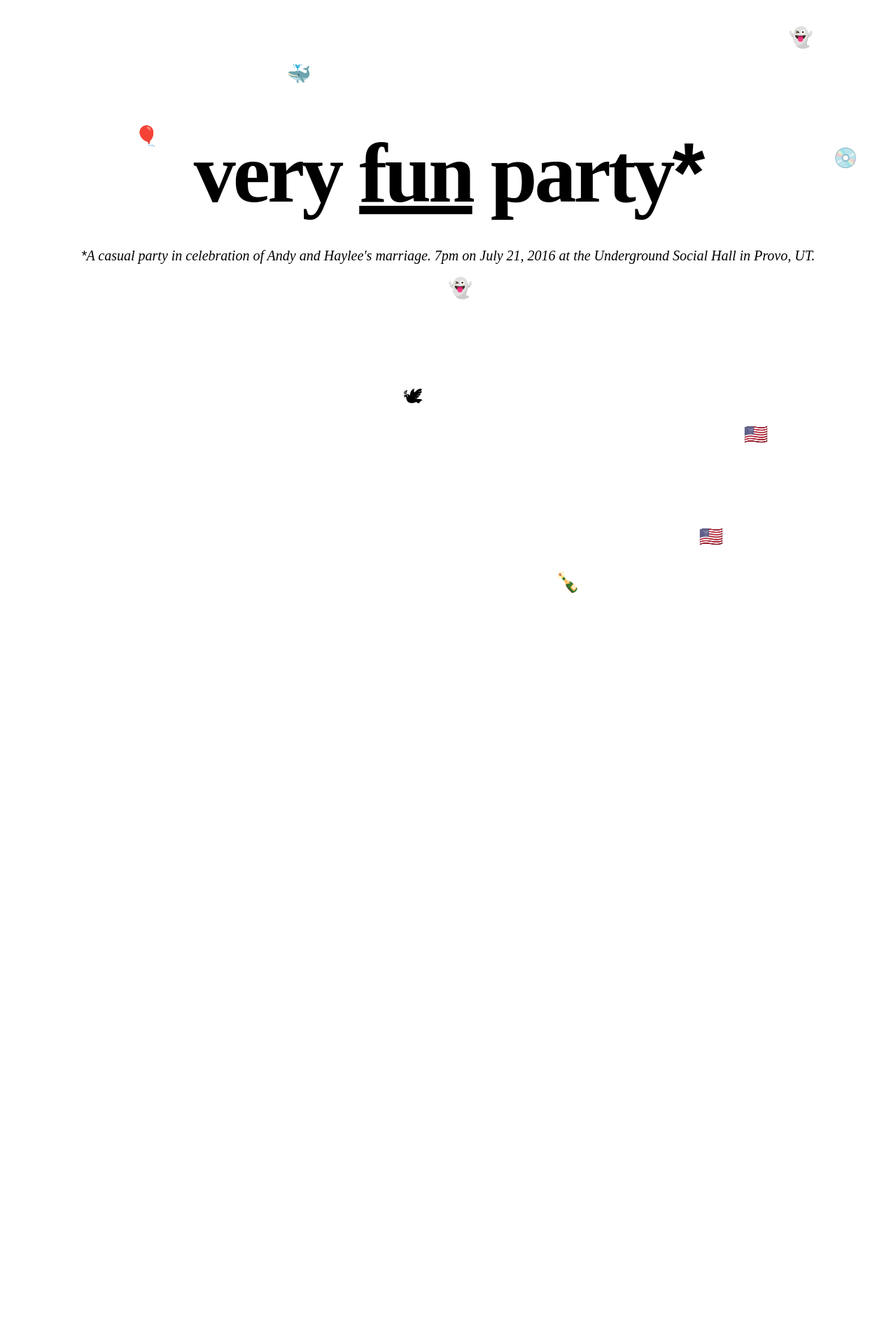
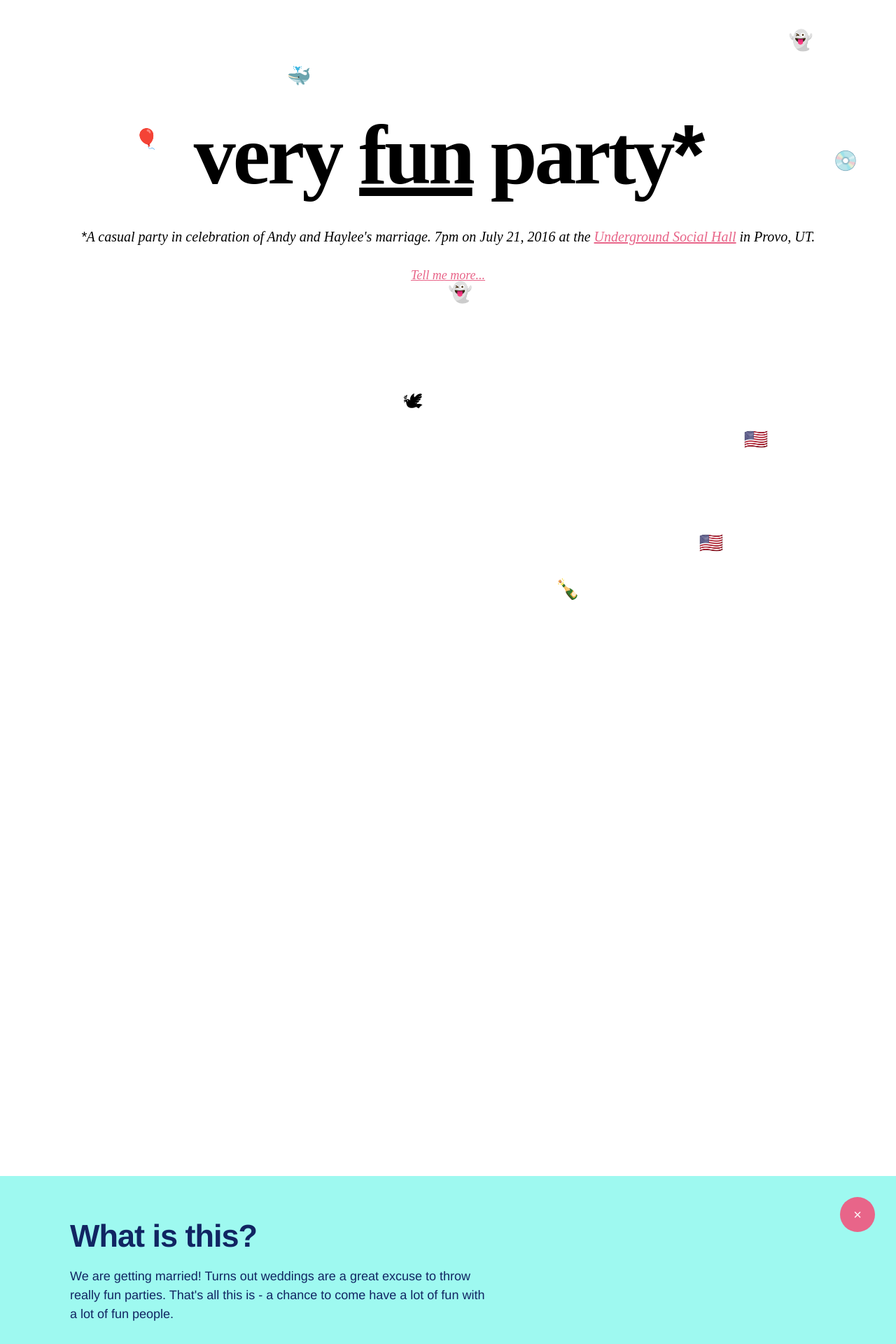
Before and after one commit to asmockler/very-fun-party, a PHP site: page /index.html in a window 1280 px wide. Shown: the part 320-2240 px from the top of the page at 70% size. Before the commit the page ends 1167 px from the top, so only its background shows below. Run offline with PHP 8.4, Linux system fonts and the light colour scheme.

Commit message:
:sparkles:

```diff
--- a/assets/index.css
+++ b/assets/index.css
@@ -1,7 +1,12 @@
+*  {
+  box-sizing: border-box;
+}
+
 html, body {
   width: 100%;
   height: 100%;
   font-family: 'Times New Roman', 'Times', serif;
+  overflow: hidden;
 }
 
 .top {
@@ -36,10 +41,128 @@ h1 {
   text-align: center;
 }
 
+a,
+a:visited {
+  color: #e86589;
+}
+
+.more {
+  font-size: 18px;
+  font-weight: 300;
+  font-style: italic;
+}
+
+.faq {
+  display: block;
+  position: absolute;
+  top: 0;
+  left: 0;
+  width: 100%;
+  height: 100%;
+  padding: 50px 100px 100px;
+  z-index: 11;
+  transform: matrix3d(1, 0, 0, 0, 0, 1, 0, 0, 0, 0, 1, 0, 0, 2000, 0, 1);
+  font-family: Helvetica, Arial, sans;
+  overflow: scroll;
+  background: #9ef9f0;
+}
+
+.close-faq {
+  position: fixed;
+  z-index: 12;
+  top: 30px;
+  right: 30px;
+  width: 50px;
+  height: 50px;
+  border-radius: 100%;
+  display: flex;
+  justify-content: center;
+  align-items: center;
+  color: white;
+  background: #e86589;
+  font-size: 20px;
+  cursor: pointer;
+}
+
+.faq p,
+.faq h3 {
+  max-width: 600px;
+  color: #112562;
+}
+
+.faq p {
+  font-size: 18px;
+  line-height: 1.5;
+}
+
+.faq h3 {
+  font-size: 45px;
+  font-weight: 800;
+  margin: 70px 0 0;
+  letter-spacing: -1px;
+}
+
+.faq h3:first-of-type {
+  margin-top: 10px;
+}
+
+.faq a,
+.faq a:visited {
+  color: #e86589;
+}
+
+.bounce-in {
+  -webkit-animation: animation 1000ms linear both;
+  animation: animation 1000ms linear both;
+}
+
+.bounce-out {
+  -webkit-animation: animation 700ms linear both;
+  animation: animation 700ms linear both;
+}
+
+.slide-up {
+  animation-direction: normal;
+}
+
+.slide-down {
+  animation-direction: reverse;
+  transform: matrix3d(1, 0, 0, 0, 0, 1, 0, 0, 0, 0, 1, 0, 0, 0, 0, 1);
+}
+
+/* Generated with Bounce.js. Edit at http://goo.gl/RzkIzW */
+
+@-webkit-keyframes animation {
+  0% { transform: matrix3d(1, 0, 0, 0, 0, 1, 0, 0, 0, 0, 1, 0, 0, 2000, 0, 1); transform: matrix3d(1, 0, 0, 0, 0, 1, 0, 0, 0, 0, 1, 0, 0, 2000, 0, 1); }
+  3.5% { transform: matrix3d(1, 0, 0, 0, 0, 1, 0, 0, 0, 0, 1, 0, 0, 1256.18, 0, 1); transform: matrix3d(1, 0, 0, 0, 0, 1, 0, 0, 0, 0, 1, 0, 0, 1256.18, 0, 1); }
+  6.91% { transform: matrix3d(1, 0, 0, 0, 0, 1, 0, 0, 0, 0, 1, 0, 0, 738.534, 0, 1); transform: matrix3d(1, 0, 0, 0, 0, 1, 0, 0, 0, 0, 1, 0, 0, 738.534, 0, 1); }
+  10.31% { transform: matrix3d(1, 0, 0, 0, 0, 1, 0, 0, 0, 0, 1, 0, 0, 392.901, 0, 1); transform: matrix3d(1, 0, 0, 0, 0, 1, 0, 0, 0, 0, 1, 0, 0, 392.901, 0, 1); }
+  13.71% { transform: matrix3d(1, 0, 0, 0, 0, 1, 0, 0, 0, 0, 1, 0, 0, 178.365, 0, 1); transform: matrix3d(1, 0, 0, 0, 0, 1, 0, 0, 0, 0, 1, 0, 0, 178.365, 0, 1); }
+  20.52% { transform: matrix3d(1, 0, 0, 0, 0, 1, 0, 0, 0, 0, 1, 0, 0, -6.714, 0, 1); transform: matrix3d(1, 0, 0, 0, 0, 1, 0, 0, 0, 0, 1, 0, 0, -6.714, 0, 1); }
+  27.33% { transform: matrix3d(1, 0, 0, 0, 0, 1, 0, 0, 0, 0, 1, 0, 0, -39.02, 0, 1); transform: matrix3d(1, 0, 0, 0, 0, 1, 0, 0, 0, 0, 1, 0, 0, -39.02, 0, 1); }
+  47.35% { transform: matrix3d(1, 0, 0, 0, 0, 1, 0, 0, 0, 0, 1, 0, 0, -5.245, 0, 1); transform: matrix3d(1, 0, 0, 0, 0, 1, 0, 0, 0, 0, 1, 0, 0, -5.245, 0, 1); }
+  67.37% { transform: matrix3d(1, 0, 0, 0, 0, 1, 0, 0, 0, 0, 1, 0, 0, 0.299, 0, 1); transform: matrix3d(1, 0, 0, 0, 0, 1, 0, 0, 0, 0, 1, 0, 0, 0.299, 0, 1); }
+  100% { transform: matrix3d(1, 0, 0, 0, 0, 1, 0, 0, 0, 0, 1, 0, 0, 0, 0, 1); transform: matrix3d(1, 0, 0, 0, 0, 1, 0, 0, 0, 0, 1, 0, 0, 0, 0, 1); }
+}
+
+@keyframes animation {
+  0% { transform: matrix3d(1, 0, 0, 0, 0, 1, 0, 0, 0, 0, 1, 0, 0, 2000, 0, 1); transform: matrix3d(1, 0, 0, 0, 0, 1, 0, 0, 0, 0, 1, 0, 0, 2000, 0, 1); }
+  3.5% { transform: matrix3d(1, 0, 0, 0, 0, 1, 0, 0, 0, 0, 1, 0, 0, 1256.18, 0, 1); transform: matrix3d(1, 0, 0, 0, 0, 1, 0, 0, 0, 0, 1, 0, 0, 1256.18, 0, 1); }
+  6.91% { transform: matrix3d(1, 0, 0, 0, 0, 1, 0, 0, 0, 0, 1, 0, 0, 738.534, 0, 1); transform: matrix3d(1, 0, 0, 0, 0, 1, 0, 0, 0, 0, 1, 0, 0, 738.534, 0, 1); }
+  10.31% { transform: matrix3d(1, 0, 0, 0, 0, 1, 0, 0, 0, 0, 1, 0, 0, 392.901, 0, 1); transform: matrix3d(1, 0, 0, 0, 0, 1, 0, 0, 0, 0, 1, 0, 0, 392.901, 0, 1); }
+  13.71% { transform: matrix3d(1, 0, 0, 0, 0, 1, 0, 0, 0, 0, 1, 0, 0, 178.365, 0, 1); transform: matrix3d(1, 0, 0, 0, 0, 1, 0, 0, 0, 0, 1, 0, 0, 178.365, 0, 1); }
+  20.52% { transform: matrix3d(1, 0, 0, 0, 0, 1, 0, 0, 0, 0, 1, 0, 0, -6.714, 0, 1); transform: matrix3d(1, 0, 0, 0, 0, 1, 0, 0, 0, 0, 1, 0, 0, -6.714, 0, 1); }
+  27.33% { transform: matrix3d(1, 0, 0, 0, 0, 1, 0, 0, 0, 0, 1, 0, 0, -39.02, 0, 1); transform: matrix3d(1, 0, 0, 0, 0, 1, 0, 0, 0, 0, 1, 0, 0, -39.02, 0, 1); }
+  47.35% { transform: matrix3d(1, 0, 0, 0, 0, 1, 0, 0, 0, 0, 1, 0, 0, -5.245, 0, 1); transform: matrix3d(1, 0, 0, 0, 0, 1, 0, 0, 0, 0, 1, 0, 0, -5.245, 0, 1); }
+  67.37% { transform: matrix3d(1, 0, 0, 0, 0, 1, 0, 0, 0, 0, 1, 0, 0, 0.299, 0, 1); transform: matrix3d(1, 0, 0, 0, 0, 1, 0, 0, 0, 0, 1, 0, 0, 0.299, 0, 1); }
+  100% { transform: matrix3d(1, 0, 0, 0, 0, 1, 0, 0, 0, 0, 1, 0, 0, 0, 0, 1); transform: matrix3d(1, 0, 0, 0, 0, 1, 0, 0, 0, 0, 1, 0, 0, 0, 0, 1); }
+}
+
 .floating-emoji {
   position: fixed;
   font-size: 28px;
   top: 0;
+  opacity: 1;
 
   animation: fall-from-top 4000ms linear both;
 }
@@ -66,6 +189,7 @@ via javascript so that it can transform based on the window height. thx
 @media all and (max-width: 650px) {
   h1 { font-size: 80px; }
   .subtext { margin-top: 0; }
+  .faq { padding: 30px; }
 }
 
 @media all and (max-width: 520px) {
--- a/assets/index.js
+++ b/assets/index.js
@@ -24,7 +24,7 @@
     // Append to body
     document.body.appendChild(element);
 
-    // Remove the element once off screen
+    // Fade out and remove the element
     window.setTimeout(function () {document.body.removeChild(element)}, randomDuration);
   }
 
@@ -36,22 +36,40 @@
   function createKeyframes() {
     var keyframe = document.createElement('style');
     keyframe.innerHTML = "@keyframes fall-from-top { \n\
-      0% { transform: translateY(-30px) } \n\
-      100% { transform: translateY(" + window.innerHeight + "px) } \n\
+      0% { transform: translateY(-30px); } \n\
+      100% { transform: translateY(" + (window.innerHeight + 10) + "px); } \n\
     }";
 
     if (currentKeyframes !== null) { document.head.removeChild(currentKeyframes) }
     document.head.appendChild(keyframe);
   }
 
+  function hideFaq() {
+    var container = document.querySelector('.faq');
+
+    container.classList.remove('slide-up');
+    container.classList.remove('bounce-in');
+    container.classList.add('slide-down');
+    window.setTimeout(function () {container.classList.add('bounce-out');}, 0)
+  }
+
+  function showFaq() {
+    var container = document.querySelector('.faq');
+
+    container.classList.remove('slide-down');
+    container.classList.remove('bounce-out');
+    container.classList.add('slide-up');
+    window.setTimeout(function () {container.classList.add('bounce-in');}, 0)
+  }
+
   document.addEventListener("DOMContentLoaded", function(event) {
     createKeyframes();
-    window.addEventListener('resize', function () {
-      console.log('hey');
-      createKeyframes();
-    })
+    window.addEventListener('resize', createKeyframes);
 
     for (var i = 0; i < 3; i++) { makeFloatingEmoji() }
     window.setInterval(makeFloatingEmoji, 700);
+
+    document.querySelector('.more').addEventListener('click', showFaq);
+    document.querySelector('.close-faq').addEventListener('click', hideFaq);
   });
 })()
--- a/index.html
+++ b/index.html
@@ -10,7 +10,27 @@
   <body>
     <section class="top">
       <h1>very <u>fun</u> party<span class="asterisk">*</span></h1>
-      <h2 class="subtext"><span class="asterisk">*</span>A casual party in celebration of Andy and Haylee's marriage. 7pm on July 21, 2016 at the Underground Social Hall in Provo, UT.</h2>
+      <h2 class="subtext"><span class="asterisk">*</span>A casual party in celebration of Andy and Haylee's marriage. 7pm on July 21, 2016 at the <a href="https://www.google.ca/maps/place/The+Underground+Social+Hall/@40.234585,-111.6612977,17z/data=!3m1!4b1!4m5!3m4!1s0x874d97534016e679:0xd716f8026d3c1b92!8m2!3d40.234585!4d-111.6591037?hl=en" target="_blank">Underground Social Hall</a> in Provo, UT.</h2>
+      <p><a href="#" class="more">Tell me more...</a></p>
+    </section>
+
+    <section class="faq">
+      <div class="close-faq">&times;</div>
+
+      <h3>What is this?</h3>
+      <p>We are getting married! Turns out weddings are a great excuse to throw really fun parties. That's all this is - a chance to come have a lot of fun with a lot of fun people.</p>
+
+      <h3>What should I wear?</h3>
+      <p>Anything that will facilitate game and whimsy; e.g. your favorite t-shirt, a hawaiian button-down, or an American flag fanny pack.</p>
+
+      <h3>So, where exactly is this?</h3>
+      <p><a href="https://www.google.ca/maps/place/The+Underground+Social+Hall/@40.234585,-111.6612977,17z/data=!3m1!4b1!4m5!3m4!1s0x874d97534016e679:0xd716f8026d3c1b92!8m2!3d40.234585!4d-111.6591037?hl=en">The Underground Social Hall at Provo Town Square</a>. Looks for stairs that go underground (appropriately). If parking on Center Street isn't working out, you could park in unmarked stalls in the parking garage on 100 W and enter through the stairs in the back. I'm totally winging those directions, but I think they're right. Or at least close enough.</p>
+
+      <h3>What can I expect from this party?</h3>
+      <p>Dancing, socializing, and some light refreshments. What not to expect: formal attire, long lines of people, rare exotic birds.</p>
+
+      <h3>Do I need to bring anything?</h3>
+      <p>Bring yourself an a good attitude, just like you learned in little league.</p>
     </section>
 
     <script type="text/javascript" src="./assets/index.js"></script>
```
